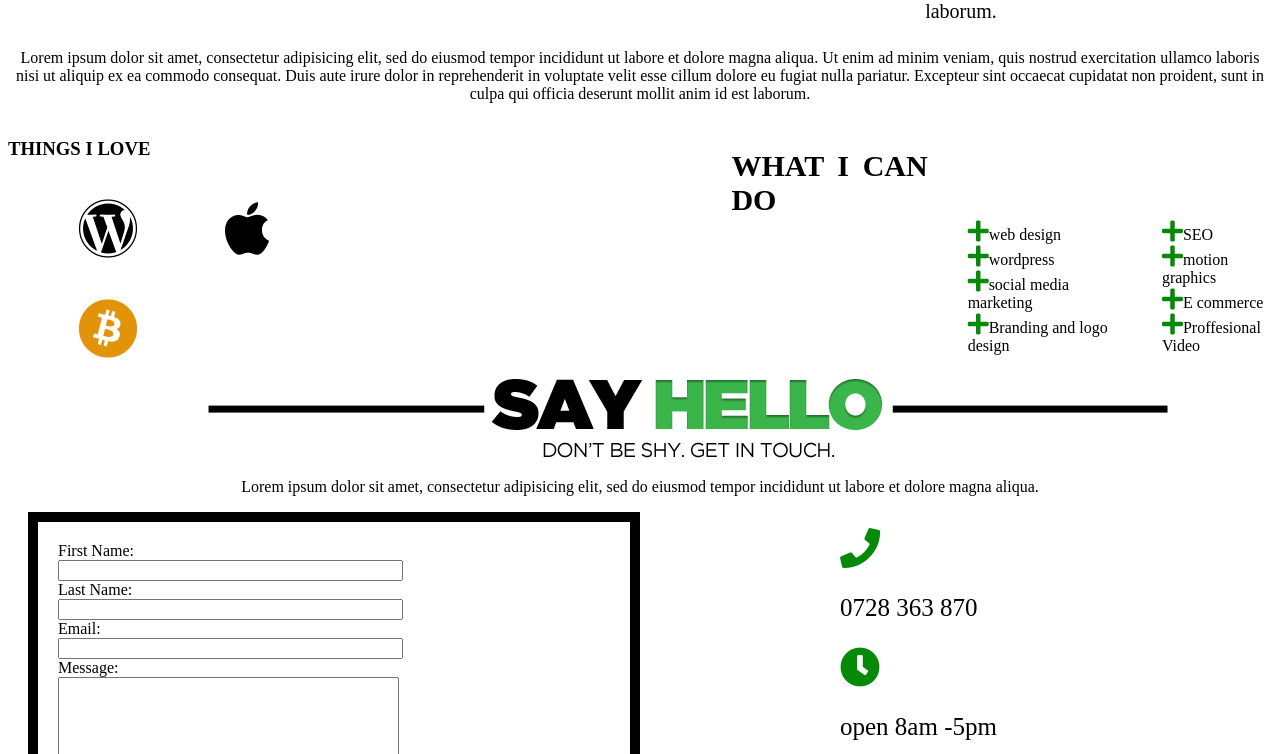
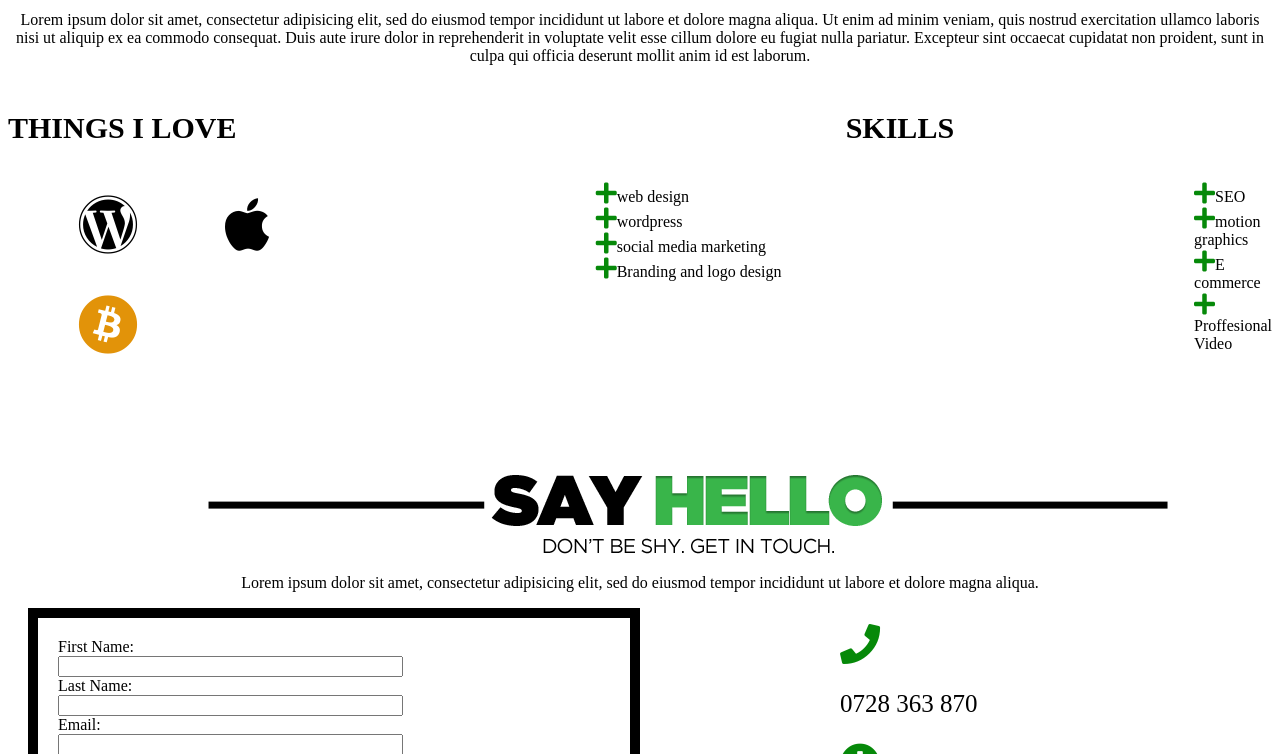
Before and after one commit to elvis2121/my_portfolio, a plain HTML site: page home.html in a window 1280 px wide. Shown: the part 1003-1757 px from the top of the page. Drawn offline with Linux system fonts and the light colour scheme.

Commit message:
skills formatting

```diff
--- a/home.css
+++ b/home.css
@@ -55,7 +55,10 @@
 
 }
 
-.flex_container2 .flex_box4 h3{margin-left: 340px;
+.flex_container2 .flex_box4 h3{margin-left: 440px;
+                              text-align: center;
+                              font-size: 30px;
+                              position: relative;
 
 }
 
@@ -69,21 +72,14 @@
             width: 50%;
 
 }
-
-.flex_box4{
-          display: flex;
-          flex-wrap: nowrap;
-
-
+.flex_box3 h3 {font-size: 30px;
 
 }
-
-.flex_box4 h3{text-align: justify;
-              font-size: 30px;
+.flex_box4{display: flex;
+          position: relative;
+          width: 70%;
 
 }
-
-
 
 .flex_box6{
 
@@ -92,17 +88,29 @@
 .skills{
         list-style-type: none;
         margin-top: 100px;
+        margin-left: 150px;
+        position: absolute;
+
+
+
 
 }
 .skills2{
 
          list-style-type: none;
          margin-top: 100px;
+
+         margin-left: 200px;
 }
 
 .contacts{margin-left: 200px;
 
 }
+
+.contacts img{margin-top: 100px;
+
+}
+
 .working_hours p {text-align: center;
 }
 .flex_container3{display: flex;
--- a/home.html
+++ b/home.html
@@ -26,7 +26,7 @@
 
     </div>
     <div class="header">
-      <h1>ABOUT <span style= "color: green;">ME</span></h1>
+      <img src="about.png">
       <div class="flex_container">
         <div class="flex_box1">
           <img id="selfie" src="me.jpg">
@@ -53,7 +53,7 @@
 
       </div>
       <div class="flex_box4">
-        <h3>WHAT I CAN DO</h3>
+        <h3>SKILLS</h3>
         <ul class="skills">
           <li><i class="fas fa-plus" style="font-size:24px;color:#068909"></i>web design</li>
           <li><i class="fas fa-plus" style="font-size:24px;color:#068909"></i>wordpress</li>
```
